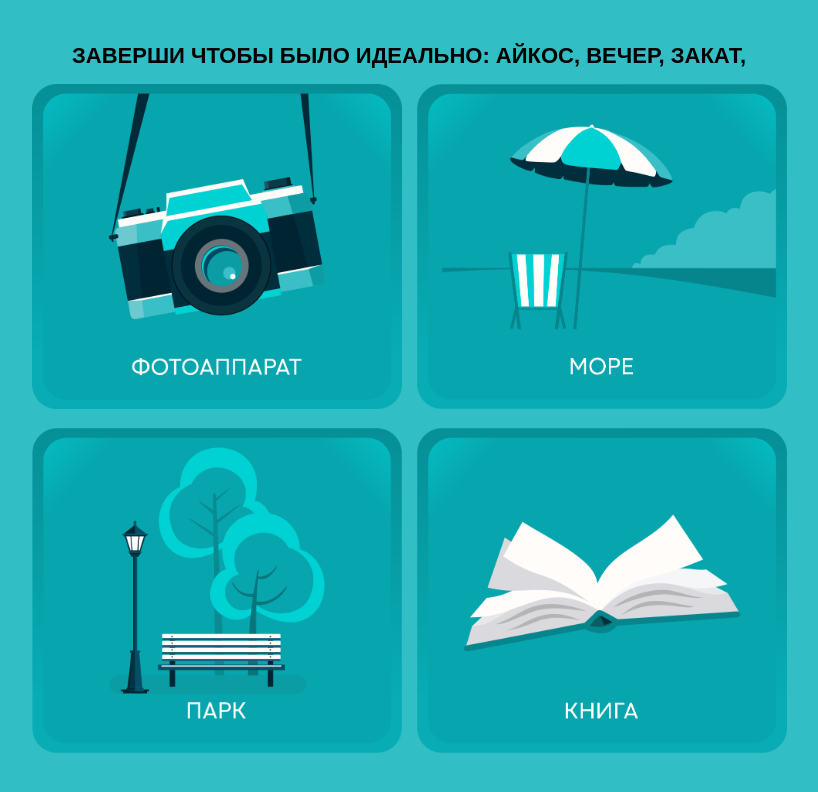
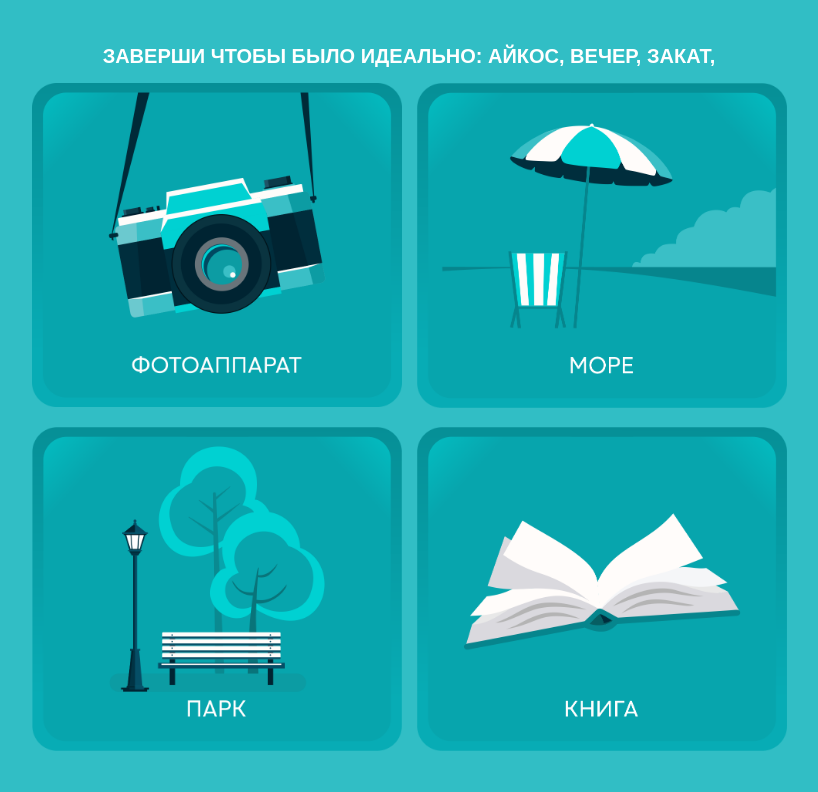
Before and after one commit to mt10012/joc-event-corporate, a plain HTML site: page index.html in a window 1280 px wide. Shown: the whole page, without its empty margins (231-1049 px from the left). Drawn offline with Linux system fonts and the light colour scheme.

Commit message:
Adjust title styles for font size and color

```diff
--- a/style.css
+++ b/style.css
@@ -17,9 +17,9 @@ body {
 }
 
 .title {
-    font-size: 22px;
+    font-size: 20px;
     font-weight: 800;
-    color: black;
+    color: white;
     margin: 0;
 }
 
```
